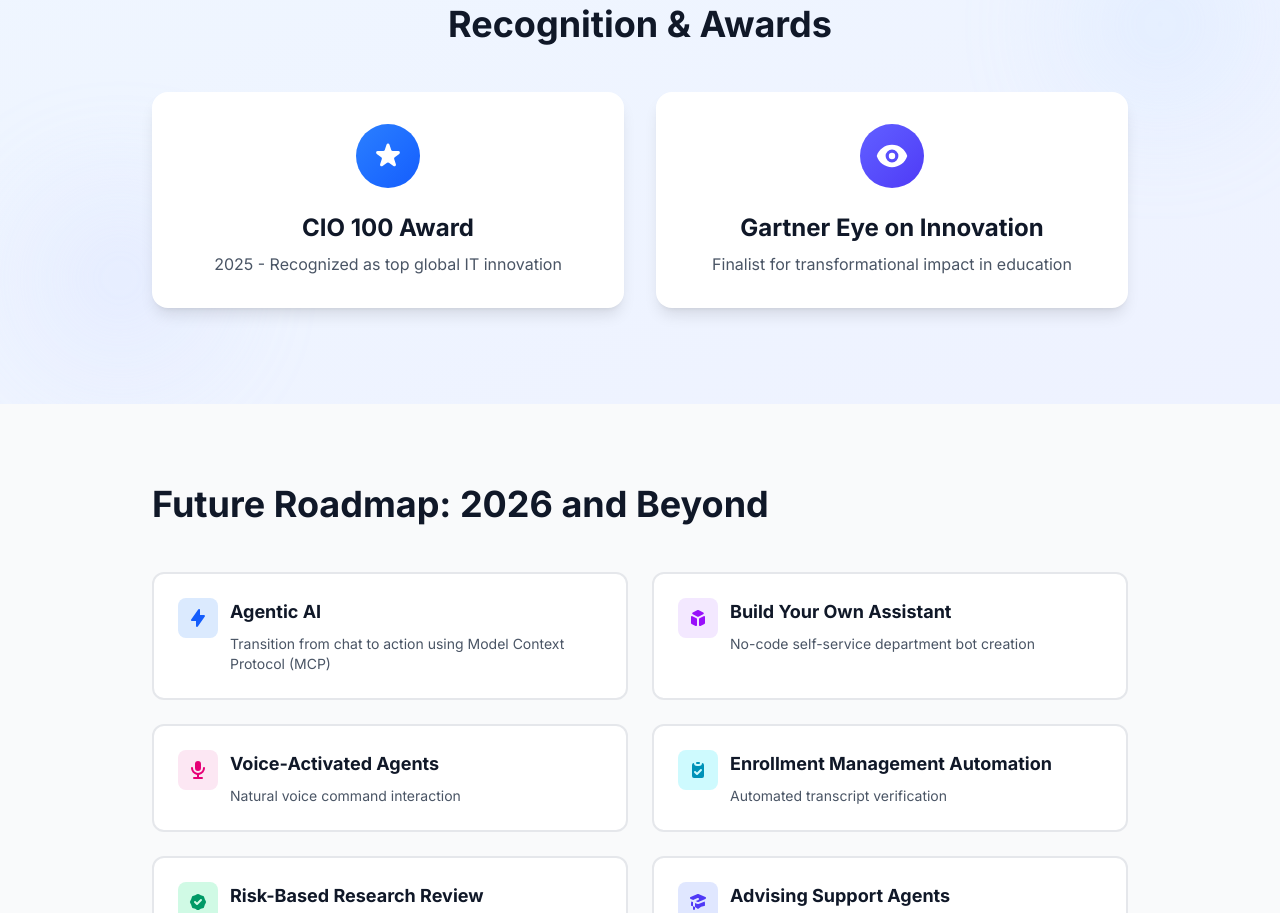
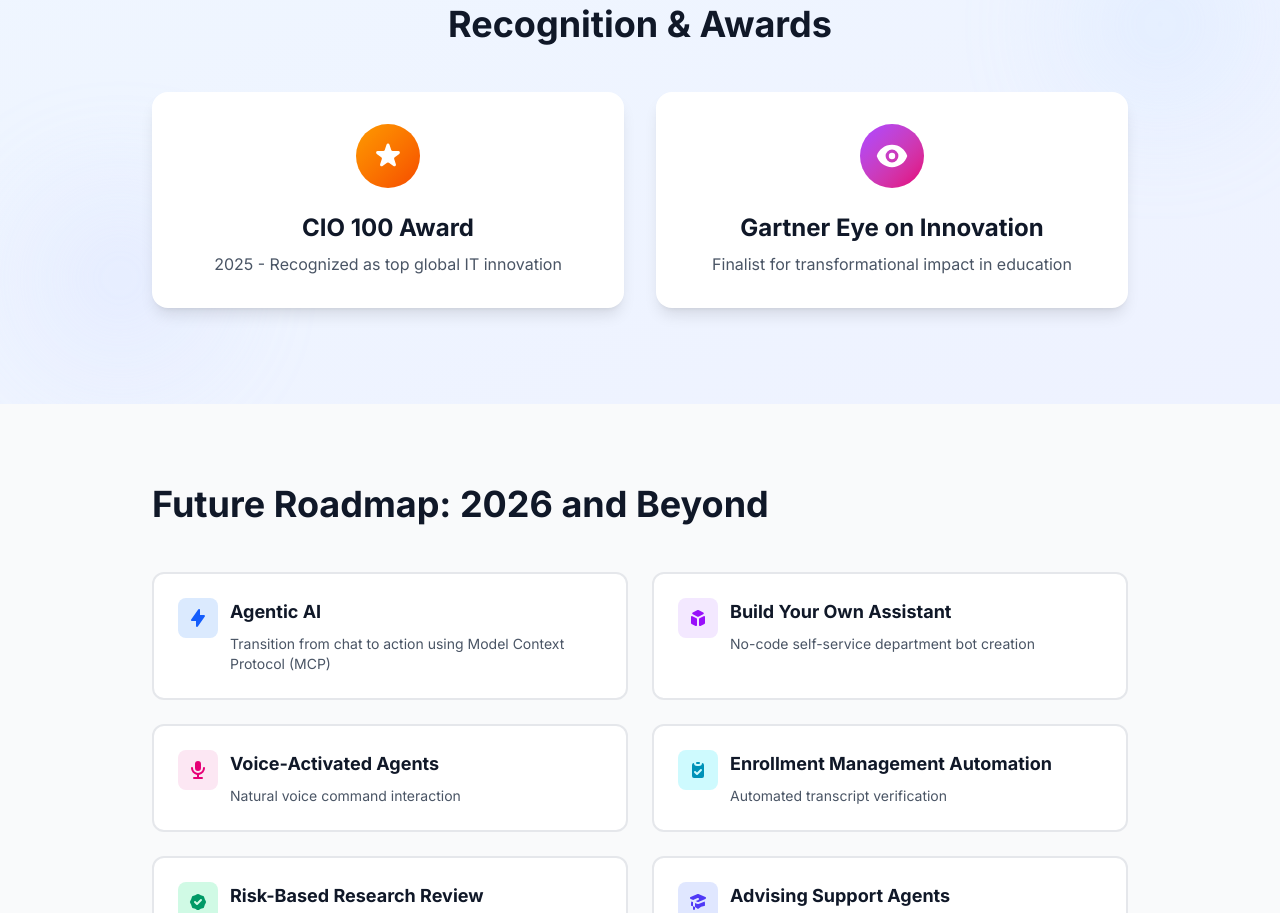
Before and after one commit to bpollak/brettpollak-website, a Next.js app: page /tritongpt in a window 1280 px wide. Shown: the part 8560-9473 px from the top of the page. Built offline with nearby package versions, Linux system fonts and the light colour scheme.

Commit message:
Apply distinct color schemes to Recognition & Awards cards

```diff
--- a/app/tritongpt/page.tsx
+++ b/app/tritongpt/page.tsx
@@ -627,7 +627,7 @@
 
                                           <div className="card-3d bg-white rounded-2xl p-8 shadow-lg hover:shadow-2xl transition-all duration-300 group">
 
-                                  <div className="w-16 h-16 bg-gradient-to-br from-blue-500 to-blue-600 rounded-full flex items-center justify-center mx-auto mb-6 group-hover:scale-110 group-hover:rotate-12 transition-all duration-500">
+                                            <div className="w-16 h-16 bg-gradient-to-br from-amber-500 to-orange-600 rounded-full flex items-center justify-center mx-auto mb-6 group-hover:scale-110 group-hover:rotate-12 transition-all duration-500">
 
                                               <svg className="w-8 h-8 text-white" fill="currentColor" viewBox="0 0 20 20">
 
@@ -637,7 +637,7 @@
 
                                             </div>
 
-                                  <h3 className="text-2xl font-bold text-gray-900 mb-2 text-center group-hover:text-blue-600 transition-colors">CIO 100 Award</h3>
+                                            <h3 className="text-2xl font-bold text-gray-900 mb-2 text-center group-hover:text-amber-600 transition-colors">CIO 100 Award</h3>
 
                                             <p className="text-gray-600 text-center">2025 - Recognized as top global IT innovation</p>
 
@@ -647,7 +647,7 @@
 
                                           <div className="card-3d bg-white rounded-2xl p-8 shadow-lg hover:shadow-2xl transition-all duration-300 group">
 
-                                  <div className="w-16 h-16 bg-gradient-to-br from-indigo-500 to-indigo-600 rounded-full flex items-center justify-center mx-auto mb-6 group-hover:scale-110 group-hover:rotate-12 transition-all duration-500">
+                                            <div className="w-16 h-16 bg-gradient-to-br from-purple-500 to-pink-600 rounded-full flex items-center justify-center mx-auto mb-6 group-hover:scale-110 group-hover:rotate-12 transition-all duration-500">
 
                                               <svg className="w-8 h-8 text-white" fill="currentColor" viewBox="0 0 20 20">
 
@@ -659,7 +659,7 @@
 
                                             </div>
 
-                                  <h3 className="text-2xl font-bold text-gray-900 mb-2 text-center group-hover:text-indigo-600 transition-colors">Gartner Eye on Innovation</h3>
+                                            <h3 className="text-2xl font-bold text-gray-900 mb-2 text-center group-hover:text-purple-600 transition-colors">Gartner Eye on Innovation</h3>
 
                                             <p className="text-gray-600 text-center">Finalist for transformational impact in education</p>
 
```
Lines whose indentation alone changed are shown as unchanged.
